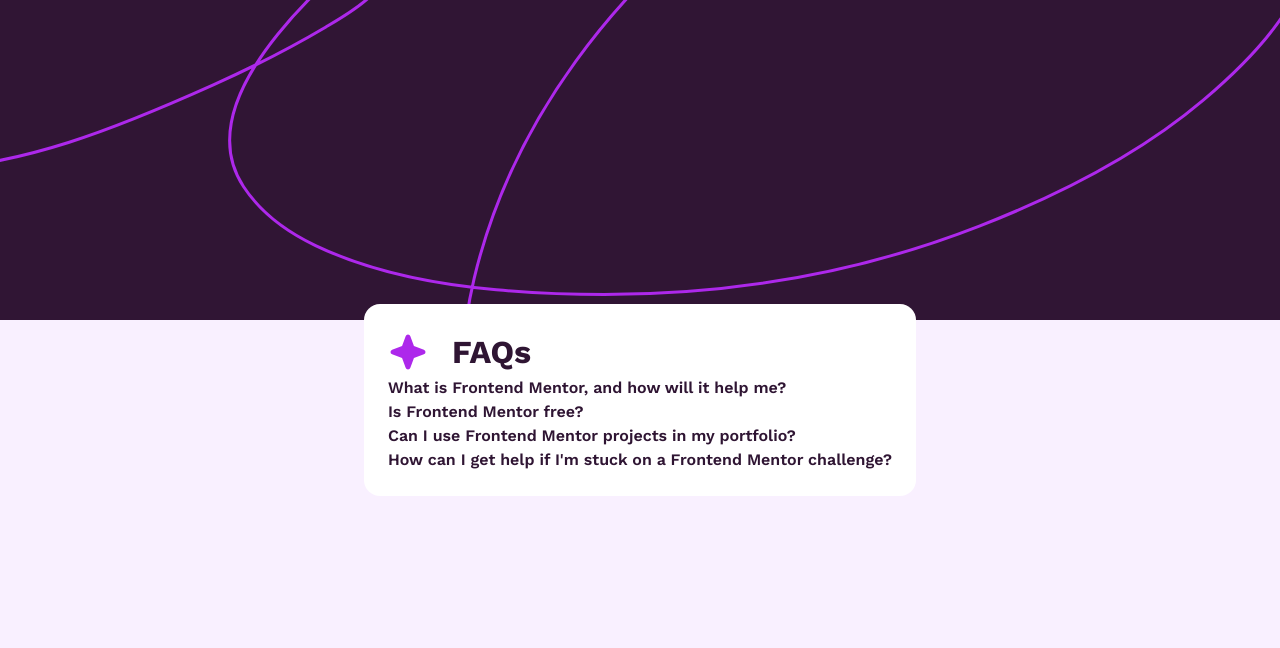
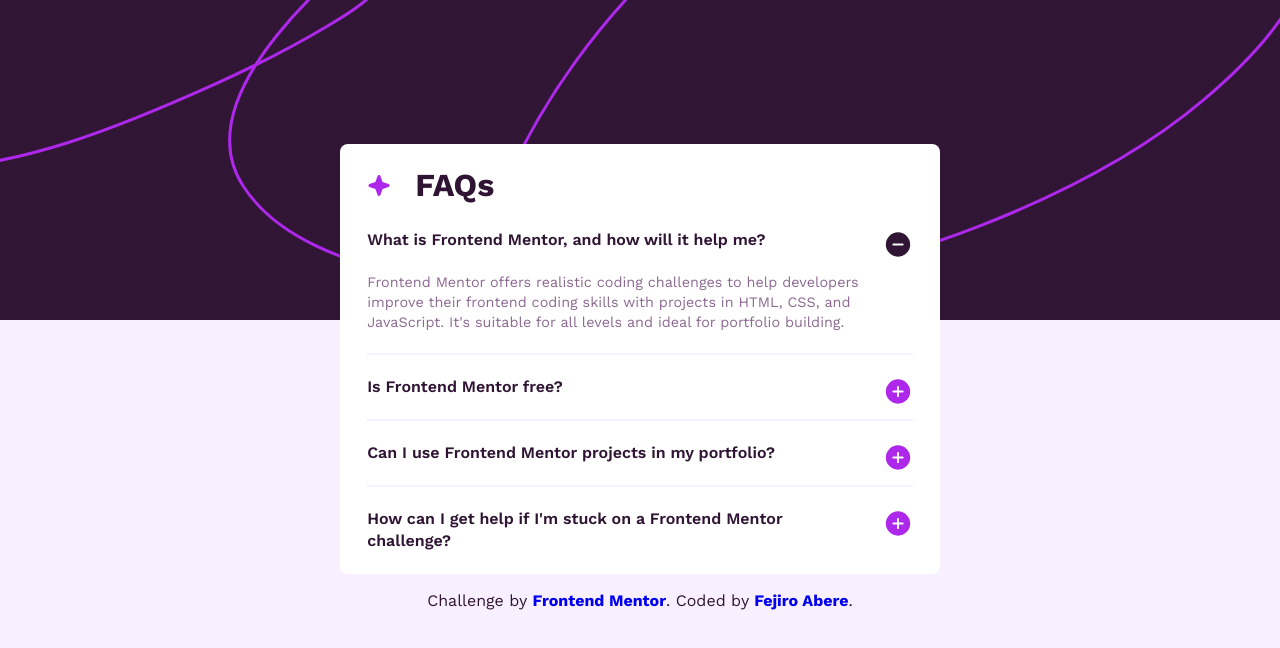
Before and after one commit to Fejiro001/faq-accordion-main, a website: page index.html in a window 1280 px wide. Drawn offline with Linux system fonts and the light colour scheme.

```diff
--- a/index.html
+++ b/index.html
@@ -1,62 +1,97 @@
 <!DOCTYPE html>
 <html lang="en">
+  <head>
+    <meta charset="UTF-8" />
+    <meta name="viewport" content="width=device-width, initial-scale=1.0" />
 
-<head>
-  <meta charset="UTF-8">
-  <meta name="viewport" content="width=device-width, initial-scale=1.0">
-  <!-- displays site properly based on user's device -->
-
-  <link rel="icon" type="image/png" sizes="32x32" href="./assets/images/favicon-32x32.png">
-  <link rel="stylesheet" href="style.css">
+    <link
+      rel="icon"
+      type="image/png"
+      sizes="32x32"
+      href="./assets/images/favicon-32x32.png"
+    />
+    <link rel="stylesheet" href="style.css" />
 
     <title>Frontend Mentor | FAQ accordion</title>
   </head>
 
   <body>
-
     <main>
-    <section>
+      <article>
         <div class="faqTitle">
-        <img src="assets/images/icon-star.svg" alt="">
+          <img class="star" src="assets/images/icon-star.svg" alt="" />
           <h1>FAQs</h1>
         </div>
 
-      <details>
+        <div id="all-details" class="details-container">
+          <details aria-expanded="true" open>
             <summary>What is Frontend Mentor, and how will it help me?</summary>
+
+            <div class="summary-content">
               <p>
-          Frontend Mentor offers realistic coding challenges to help developers improve their
-          frontend coding skills with projects in HTML, CSS, and JavaScript. It's suitable for
-          all levels and ideal for portfolio building.
+                Frontend Mentor offers realistic coding challenges to help
+                developers improve their frontend coding skills with projects in
+                HTML, CSS, and JavaScript. It's suitable for all levels and
+                ideal for portfolio building.
               </p>
+            </div>
           </details>
-      <details>
+
+          <hr />
+
+          <details aria-expanded="false">
             <summary>Is Frontend Mentor free?</summary>
+
+            <div class="summary-content">
               <p>
-          Yes, Frontend Mentor offers both free and premium coding challenges, with the free
-          option providing access to a range of projects suitable for all skill levels.
+                Yes, Frontend Mentor offers both free and premium coding
+                challenges, with the free option providing access to a range of
+                projects suitable for all skill levels.
               </p>
+            </div>
           </details>
-      <details>
-        <summary>Can I use Frontend Mentor projects in my portfolio?</summary>
+
+          <hr />
+
+          <details aria-expanded="false">
+            <summary>
+              Can I use Frontend Mentor projects in my portfolio?
+            </summary>
+
+            <div class="summary-content">
               <p>
-          Yes, you can use projects completed on Frontend Mentor in your portfolio. It's an excellent
-          way to showcase your skills to potential employers!
+                Yes, you can use projects completed on Frontend Mentor in your
+                portfolio. It's an excellent way to showcase your skills to
+                potential employers!
               </p>
+            </div>
           </details>
-      <details>
-        <summary>How can I get help if I'm stuck on a Frontend Mentor challenge?</summary>
+
+          <hr />
+
+          <details aria-expanded="false">
+            <summary>
+              How can I get help if I'm stuck on a Frontend Mentor challenge?
+            </summary>
+
+            <div class="summary-content">
               <p>
-          The best place to get help is inside Frontend Mentor's Discord community. There's a help
-          channel where you can ask questions and seek support from other community members.
+                The best place to get help is inside Frontend Mentor's Discord
+                community. There's a help channel where you can ask questions
+                and seek support from other community members.
               </p>
+            </div>
           </details>
-    </section>
-    <!-- <div class="attribution">
-      Challenge by <a href="https://www.frontendmentor.io?ref=challenge" target="_blank">Frontend Mentor</a>.
-      Coded by <a href="#">Your Name Here</a>.
-    </div> -->
+        </div>
+      </article>
+
+      <footer class="attribution">
+        Challenge by
+        <a href="https://www.frontendmentor.io?ref=challenge" target="_blank"
+          >Frontend Mentor</a
+        >. Coded by <a href="#">Fejiro Abere</a>.
+      </footer>
     </main>
-
+    <script src="script.js"></script>
   </body>
-
 </html>
--- /dev/null
+++ b/script.js
@@ -0,0 +1,30 @@
+/*
+ * This script is responsible for managing the behavior of <details> elements
+ * when their associated <summary> elements are clicked. When a <summary> element
+ * is clicked, this script closes all other <details> elements on the page,
+ * ensuring only the clicked <details> element remains open.
+ *
+ * The closeOpenedDetails function is attached to each <summary> element's click
+ * event and iterates over all <summary> elements. For each <summary> element, it
+ * checks if its parent <details> element is different from the one that triggered
+ * the event. If they are different, it removes the 'open' attribute from the
+ * parent <details> element, effectively closing it.
+ *
+ * Date: 17/02/2024
+ */
+
+let allSummary = document.querySelectorAll("summary");
+
+allSummary.forEach(summary => {
+    summary.addEventListener('click', closeOpenedDetails);
+});
+
+function closeOpenedDetails() {
+    allSummary.forEach((summary) => {
+        let detail = summary.parentNode;
+
+        if (detail != this) {
+            detail.removeAttribute('open');
+        }
+    });
+}
--- a/style.css
+++ b/style.css
@@ -3,6 +3,7 @@
   --light-pink: hsl(275, 100%, 97%);
   --grayish-purple: hsl(292, 16%, 49%);
   --dark-purple: hsl(292, 42%, 14%);
+  --hover-color: hsl(281, 83%, 54%);
 }
 
 @font-face {
@@ -52,7 +53,7 @@
     4. Improve text rendering
   */
 body {
-  line-height: 1.5;
+  line-height: 1.4;
   -webkit-font-smoothing: antialiased;
 }
 
@@ -91,18 +92,15 @@
   overflow-wrap: break-word;
 }
 
-/* .titleText::before {
-    content: url(assets/images/icon-star.svg);
-} */
+body {
+  background-color: var(--light-pink);
+}
 
 main {
   display: flex;
   background-image: url(assets/images/background-pattern-mobile.svg);
-  background-color: var(--light-pink);
   background-repeat: no-repeat;
   background-position: top;
-  /* background-size: 32rem; */
-  height: 100svh;
   flex-direction: column;
   justify-content: center;
   align-items: center;
@@ -113,18 +111,25 @@
 @media (min-width: 376px) {
   main {
     background-image: url(assets/images/background-pattern-desktop.svg);
-    /* background-size: 100rem; */
   }
 }
 
-section {
+article {
   background-color: var(--white);
-  padding: 1.5rem;
-  border-radius: 1rem;
+  padding-inline: 1.7rem;
+  margin: 9rem 1.3rem 1rem;
+  border-radius: 0.5rem;
+  max-width: 37.5rem;
+  /* box-shadow: 0 5px 30px var(--grayish-purple); */
 }
 
 .faqTitle {
   display: flex;
+  padding-top: 1.2rem;
+}
+
+.star {
+  width: 1.5rem;
 }
 
 h1 {
@@ -133,8 +138,53 @@
   font-size: 700;
 }
 
+details {
+  padding-block: 1.3rem;
+  text-wrap: wrap;
+  text-align: balance;
+}
+
+details[open] summary::before {
+  content: url(./assets/images/icon-minus.svg);
+  transition: 100ms;
+}
+
 summary {
   font-weight: 600;
+  font-size: 1rem;
+  cursor: pointer;
   list-style: none;
-  cursor: pointer;
 }
+
+summary:hover {
+  color: #AD28EB;
+}
+
+summary::before {
+  content: url(./assets/images/icon-plus.svg);
+  position: relative;
+  float: right;
+  padding-left: 1rem;
+}
+
+.summary-content {
+  padding-top: 1.3rem;
+}
+
+.summary-content p {
+  font-size: .9rem;
+  color: var(--grayish-purple);
+}
+
+hr {
+  border: 1px solid var(--light-pink);
+}
+
+footer {
+  text-align: center;
+}
+
+a {
+  text-decoration: none;
+  font-weight: 700;
+}
```
Also changed, not shown: package.json (added, +15 -0 lines), .eslintrc.json (added), README-template.md, 1 other file. Lines whose indentation alone changed are shown as unchanged.
